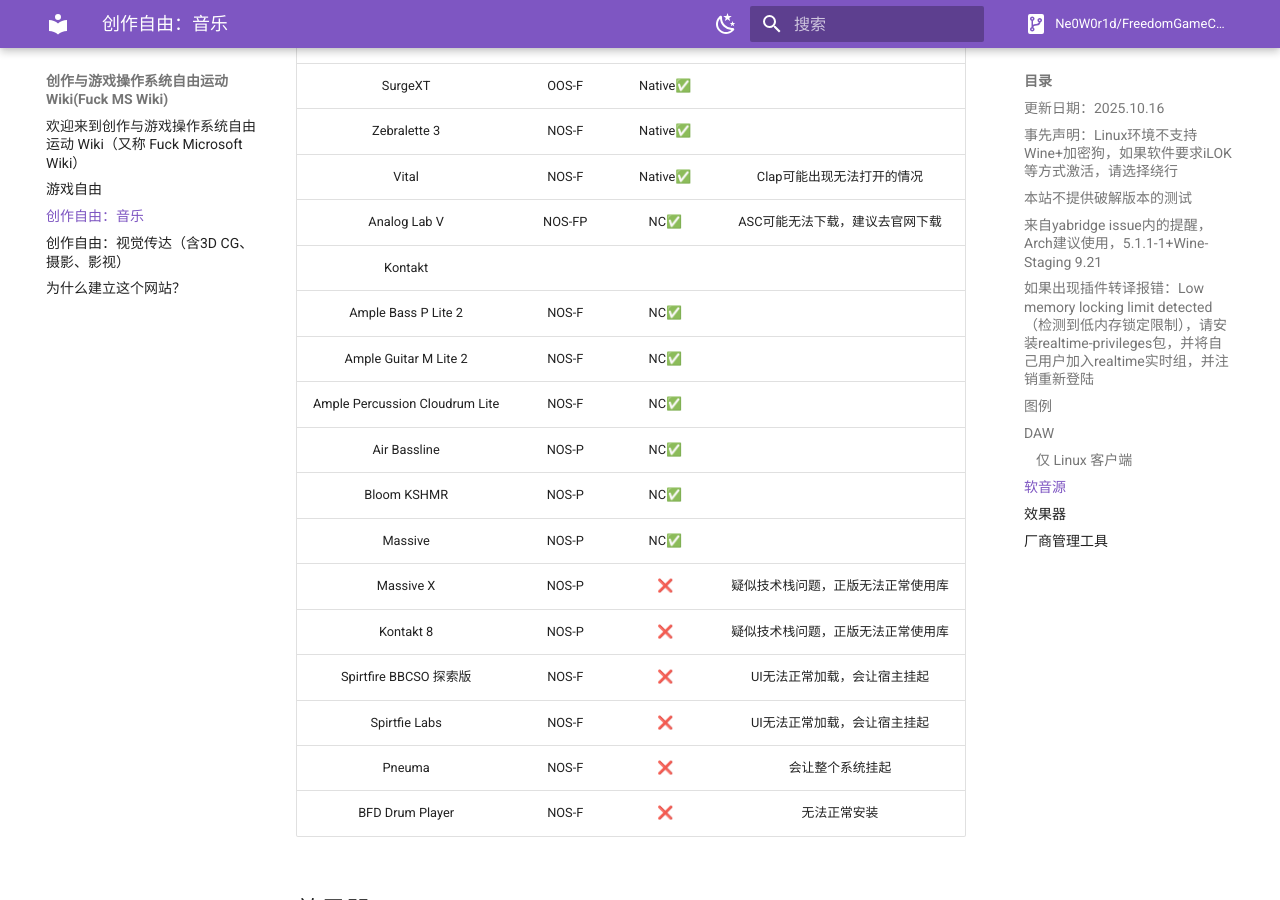
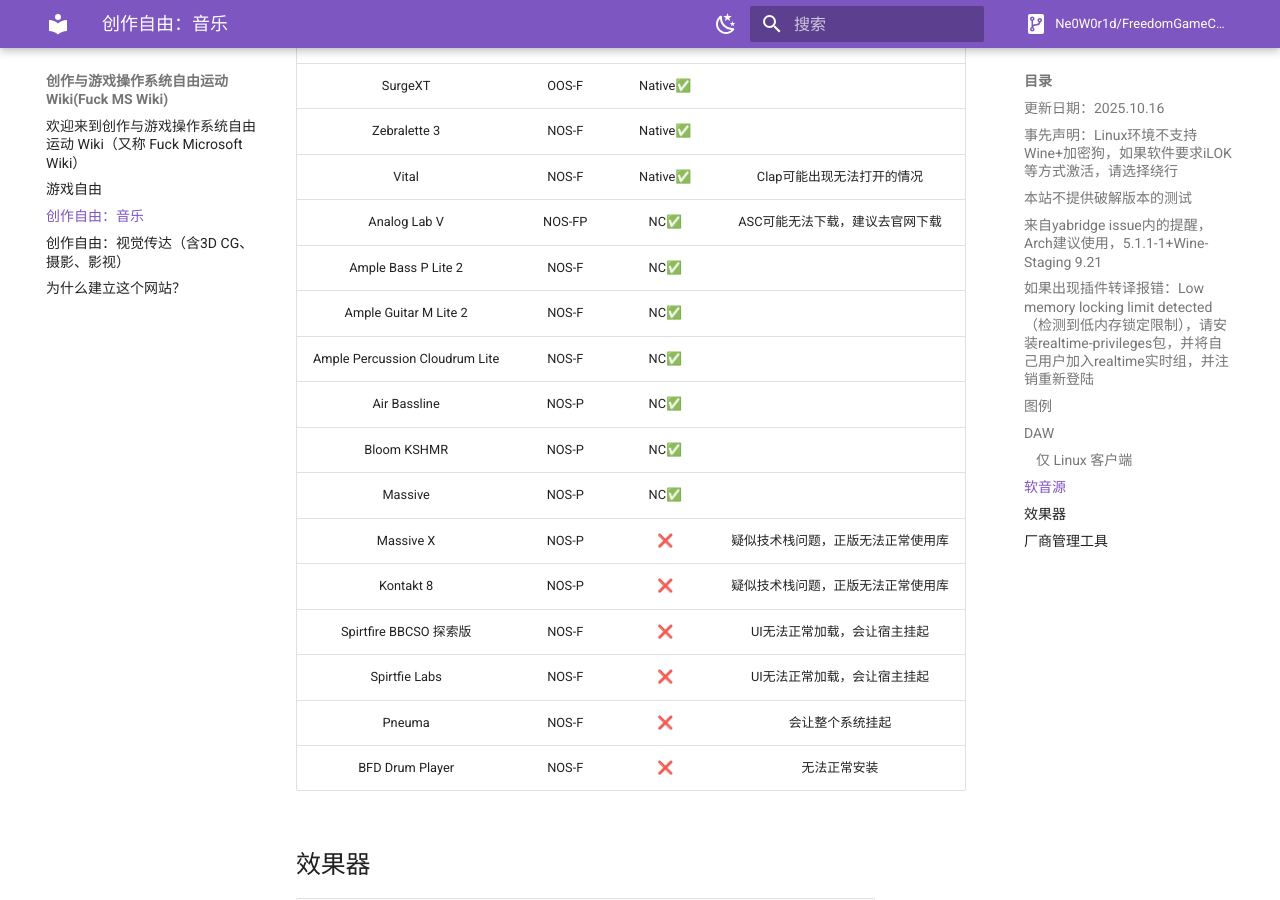
Before and after one commit to Ne0W0r1d/FreedomGameCreatorWiki, an MkDocs documentation site: the page built from docs/musicfreedom.md, in a window 1280 px wide and 900 px high, scrolled down 1346 px. Built offline with MkDocs 1.6.1 and Material for MkDocs 9.7.7, drawn with Linux system fonts in a browser that asks for light colours; comment, search, counter and statistics services are not loaded.

Commit message:
1016 文档例行更新：主要更新音乐相关 修订3

```diff
--- a/docs/musicfreedom.md
+++ b/docs/musicfreedom.md
@@ -38,7 +38,6 @@
 | Zebralette 3 | NOS-F | Native✅ |  |
 | Vital | NOS-F | Native✅ | Clap可能出现无法打开的情况 |
 | Analog Lab V | NOS-FP | NC✅ | ASC可能无法下载，建议去官网下载 |
-| Kontakt
 | Ample Bass P Lite 2 | NOS-F | NC✅ |  |
 | Ample Guitar M Lite 2 | NOS-F | NC✅ |  |
 | Ample Percussion Cloudrum Lite | NOS-F | NC✅ |  |
```
